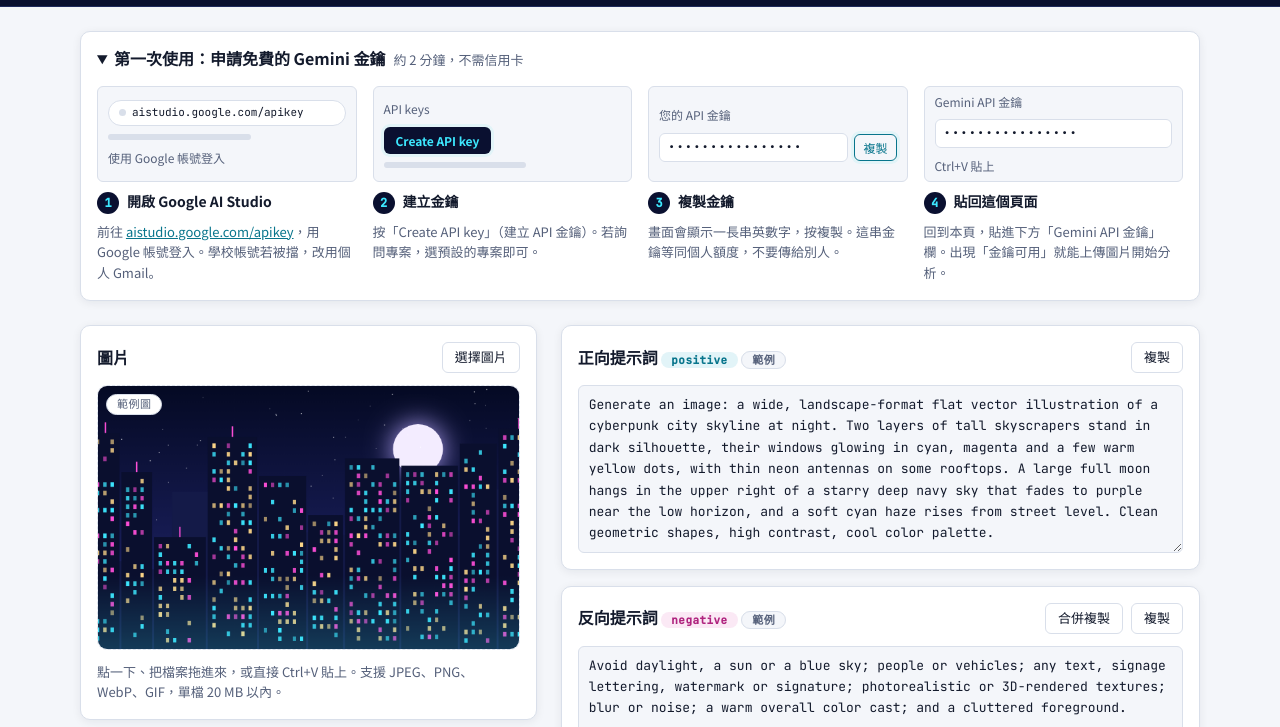
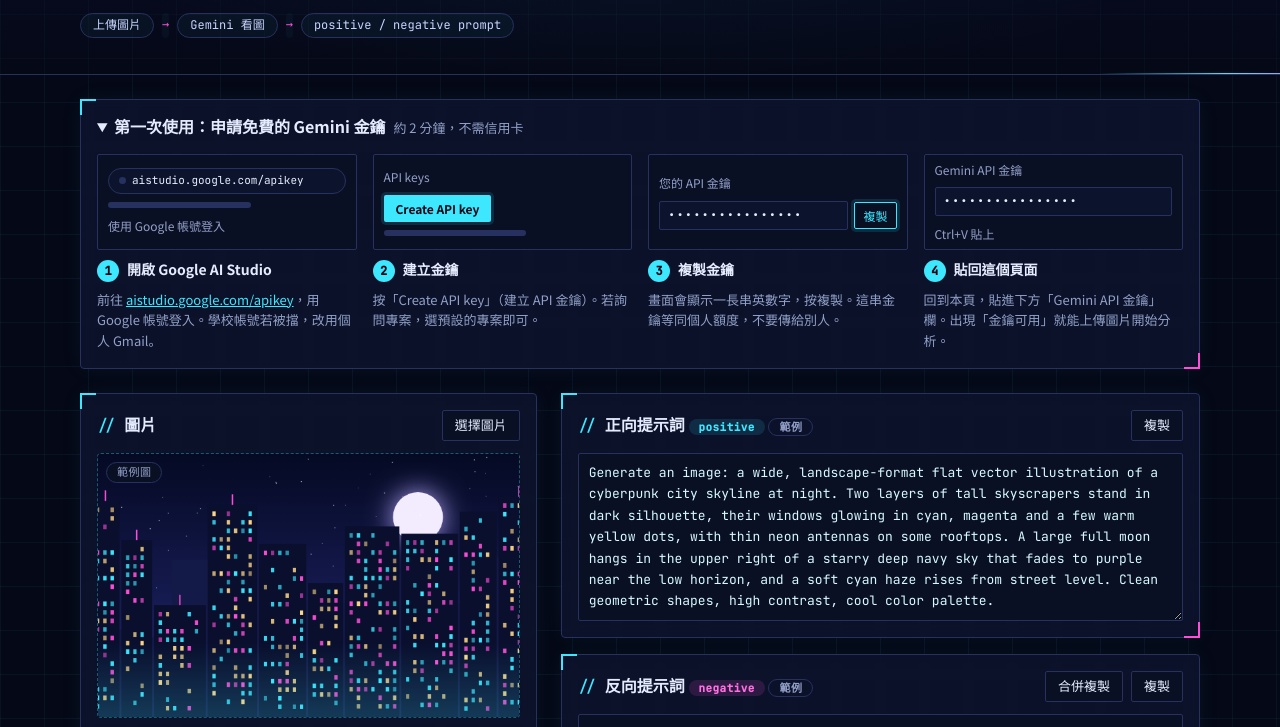
Before and after one commit to AFA7777/image-to-prompt, a plain HTML site: page index.html in a window 1280 px wide. Shown: the part 206-933 px from the top of the page. Drawn offline with Linux system fonts and the light colour scheme.

Commit message:
Restyle page with a dark digital-futuristic theme
Co-Authored-By: Claude Fable 5.2 <noreply@anthropic.com>
Claude-Session: https://claude.ai/code/session_016rTgDwCNuis2jWayLAWXWx

```diff
--- a/index.html
+++ b/index.html
@@ -8,40 +8,30 @@
 <style>
 /* Layout: 深藍霓虹標題帶 + 淺色工作區；左欄放圖片與設定，右欄放正向／反向提示詞與畫面解析，窄螢幕疊成單欄 */
 :root {
-  --bg: #f4f6fa;
-  --surface: #ffffff;
-  --ink: #131a2c;
-  --ink-2: #55607a;
-  --border: #d9dfea;
-  --accent: #08758c;
-  --accent-soft: #e2f4f8;
-  --neg: #b0257f;
-  --neg-soft: #fbe9f5;
-  --danger: #b3261e;
+  /* 單一深色主題：數位未來風，深藍底、青色與洋紅霓虹、等寬字標籤、HUD 角框 */
+  --bg: #050816;
+  --surface: rgba(14, 21, 48, .78);
+  --field: #0a1024;
+  --ink: #e6ecff;
+  --ink-2: #93a0c8;
+  --border: #26315f;
+  --accent: #3de8ff;
+  --accent-soft: rgba(61, 232, 255, .12);
+  --neg: #ff6fe0;
+  --neg-soft: rgba(255, 79, 216, .14);
+  --danger: #ff8a80;
   --hero-bg: #0a1030;
-  --hero-ink: #dfe6ff;
+  --hero-ink: #c9d4ff;
   --neon-cyan: #3de8ff;
   --neon-magenta: #ff4fd8;
-  --btn-bg: #0a1030;
-  --btn-fg: #3de8ff;
-  --shadow: 0 2px 10px rgba(19, 26, 44, .07);
+  --grid-line: rgba(61, 232, 255, .05);
+  --btn-bg: #3de8ff;
+  --btn-fg: #050816;
+  --shadow: 0 0 24px rgba(61, 232, 255, .05);
   --font-sans: "Noto Sans TC", "PingFang TC", "Microsoft JhengHei", system-ui, sans-serif;
   --font-mono: "JetBrains Mono", ui-monospace, "SFMono-Regular", Menlo, Consolas, monospace;
-  --r-ctl: 6px;
-  --r-card: 10px;
-}
-@media (prefers-color-scheme: dark) {
-  :root:not([data-theme="light"]) {
-    --bg: #0b1020; --surface: #131a30; --ink: #e8ecf6; --ink-2: #9ba6c2; --border: #283252;
-    --accent: #3de8ff; --accent-soft: #10303f; --neg: #ff7fe0; --neg-soft: #3a1436; --danger: #ff8a80;
-    --btn-bg: #3de8ff; --btn-fg: #0a1030; --shadow: 0 0 0 rgba(0,0,0,0);
-    color-scheme: dark;
-  }
-}
-:root[data-theme="dark"] {
-  --bg: #0b1020; --surface: #131a30; --ink: #e8ecf6; --ink-2: #9ba6c2; --border: #283252;
-  --accent: #3de8ff; --accent-soft: #10303f; --neg: #ff7fe0; --neg-soft: #3a1436; --danger: #ff8a80;
-  --btn-bg: #3de8ff; --btn-fg: #0a1030; --shadow: 0 0 0 rgba(0,0,0,0);
+  --r-ctl: 2px;
+  --r-card: 4px;
   color-scheme: dark;
 }
 
@@ -120,13 +110,49 @@ dl.notes dd { margin: 0; }
 .mock .chip { border: 1px solid var(--accent); color: var(--accent); border-radius: var(--r-ctl); padding: 3px 8px; white-space: nowrap; box-shadow: 0 0 0 3px var(--accent-soft); }
 .mock .line { height: 6px; border-radius: 3px; background: var(--border); width: 60%; }
 .mock .cap { color: var(--ink-2); }
-@media (prefers-reduced-motion: reduce) { * { transition: none !important; } }
+
+/* ---------- 數位未來風 ---------- */
+body {
+  background-color: var(--bg);
+  background-image:
+    radial-gradient(ellipse 80% 420px at 50% 0, rgba(61, 232, 255, .14), transparent 70%),
+    linear-gradient(var(--grid-line) 1px, transparent 1px),
+    linear-gradient(90deg, var(--grid-line) 1px, transparent 1px);
+  background-size: auto, 44px 44px, 44px 44px;
+  background-repeat: no-repeat, repeat, repeat;
+}
+.hero { position: relative; overflow: hidden; background: linear-gradient(180deg, rgba(10, 16, 48, .92), rgba(5, 8, 22, .35)); border-bottom: 1px solid var(--border); padding-block: 44px 36px; }
+.hero::after { content: ""; position: absolute; left: 0; bottom: 0; height: 1px; width: 30%; background: linear-gradient(90deg, transparent, var(--neon-cyan), var(--neon-magenta), transparent); animation: sweep 7s linear infinite; }
+@keyframes sweep { from { transform: translateX(-100%); } to { transform: translateX(440%); } }
+.hero h1 { font-size: clamp(28px, 5.4vw, 46px); }
+.hero p.eyebrow { margin: 0 0 10px; font-family: var(--font-mono); font-size: 12px; letter-spacing: .18em; color: var(--neon-magenta); }
+.flow li { border-color: var(--border); background: rgba(61, 232, 255, .04); }
+.panel, .guide { position: relative; -webkit-backdrop-filter: blur(6px); backdrop-filter: blur(6px); }
+.panel::before, .guide::before, .panel::after, .guide::after { content: ""; position: absolute; width: 14px; height: 14px; pointer-events: none; }
+.panel::before, .guide::before { top: -1px; left: -1px; border-top: 2px solid var(--neon-cyan); border-left: 2px solid var(--neon-cyan); }
+.panel::after, .guide::after { right: -1px; bottom: -1px; border-right: 2px solid var(--neon-magenta); border-bottom: 2px solid var(--neon-magenta); }
+h2::before { content: "//"; margin-right: 8px; font-family: var(--font-mono); font-weight: 500; color: var(--accent); }
+select, textarea, input[type="password"], input[type="text"] { background: var(--field); }
+select:focus, textarea:focus, input:focus { border-color: var(--accent); box-shadow: 0 0 0 3px var(--accent-soft); }
+textarea.out { background: var(--field); color: #d7f9ff; }
+.drop { background: rgba(10, 16, 36, .6); border-color: rgba(61, 232, 255, .35); }
+.drop:hover, .drop.over { box-shadow: inset 0 0 28px rgba(61, 232, 255, .12); }
+.drop .tag.demo, .mock { background: var(--field); }
+.tag.demo { background: transparent; }
+button { background: var(--field); }
+button:hover:not(:disabled) { border-color: var(--accent); color: var(--accent); filter: none; }
+button.primary { letter-spacing: .1em; box-shadow: 0 0 18px rgba(61, 232, 255, .35); }
+button.primary:hover:not(:disabled) { color: var(--btn-fg); box-shadow: 0 0 28px rgba(61, 232, 255, .6); }
+.status { font-family: var(--font-mono); font-size: 12px; }
+dl.notes dt { font-family: var(--font-mono); color: var(--accent); }
+@media (prefers-reduced-motion: reduce) { * { transition: none !important; } .hero::after { animation: none; width: 100%; } }
 </style>
 </head>
 <body>
 
 <header class="hero gutter">
   <div class="inner">
+    <p class="eyebrow">IMAGE → PROMPT // GEMINI VISION</p>
     <h1>線上傳圖反推提示詞工具包</h1>
     <p>上傳一張圖片，由 Google Gemini 判讀畫面的主體、風格、構圖與光線，寫成可直接貼進繪圖模型的正向與反向提示詞。</p>
     <ol class="flow" aria-label="流程">
```
